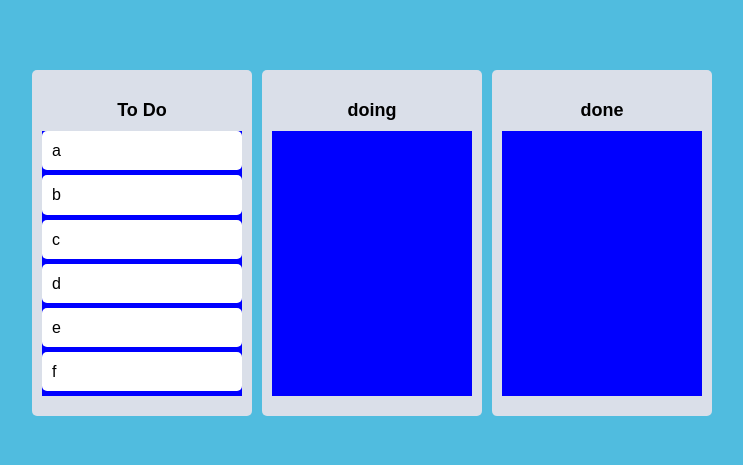
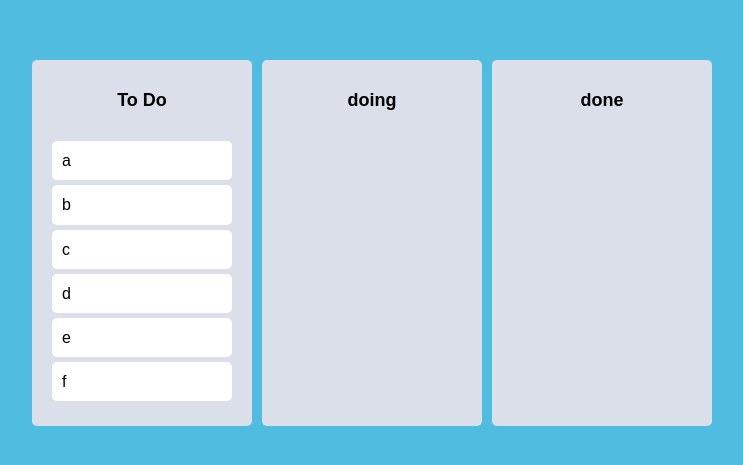
Before and after one commit to JYeonDev/NETFLIX, a React (Create React App) app: page / in a window 1280 px wide. Shown: the part 157-622 px from the top of the page, without its empty margins (268-1011 px from the left). Built offline with nearby package versions, Linux system fonts and the light colour scheme.

Commit message:
Final Styles

```diff
--- a/src/Components/Board.tsx
+++ b/src/Components/Board.tsx
@@ -3,7 +3,7 @@
 import DragabbleCard from "./DragabbleCard";
 
 const Wrapper = styled.div`
-  padding: 20px 10px;
+  padding-top: 10px;
   padding-top: 30px;
   background-color: ${(props) => props.theme.boardColor};
   border-radius: 5px;
@@ -26,9 +26,14 @@
 
 const Area = styled.div<IAreaProps>`
   background-color: ${(props) =>
-    props.isDraggingOver ? "pink" : props.isDraggingFromThis ? "red" : "blue"};
+    props.isDraggingOver
+      ? "#dfe6e9"
+      : props.isDraggingFromThis
+      ? "#b2bec3"
+      : "transparent"};
   flex-grow: 1;
   transition: background-color 0.3s ease-in;
+  padding: 20px;
 `;
 
 interface IBoardProps {
--- a/src/Components/DragabbleCard.tsx
+++ b/src/Components/DragabbleCard.tsx
@@ -2,11 +2,14 @@
 import styled from "styled-components";
 import React from "react";
 
-const Card = styled.div`
+const Card = styled.div<{ isDragging: boolean }>`
   border-radius: 5px;
   margin-bottom: 5px;
   padding: 10px 10px;
-  background-color: ${(props) => props.theme.cardColor};
+  background-color: ${(props) =>
+    props.isDragging ? "#74b9ff" : props.theme.cardColor};
+  box-shadow: ${(props) =>
+    props.isDragging ? "0px 2px 5px rgba(0, 0, 0, 0.05)" : "none"};
 `;
 
 interface IDragabbleCardProps {
@@ -17,8 +20,9 @@
 function DragabbleCard({ toDo, index }: IDragabbleCardProps) {
   return (
     <Draggable key={toDo} draggableId={toDo} index={index}>
-      {(magic) => (
+      {(magic, snapshot) => (
         <Card
+          isDragging={snapshot.isDragging}
           ref={magic.innerRef}
           {...magic.draggableProps}
           {...magic.dragHandleProps}
```
